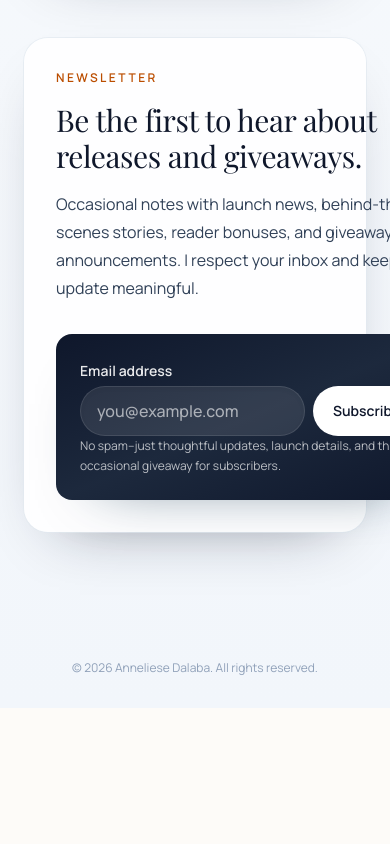
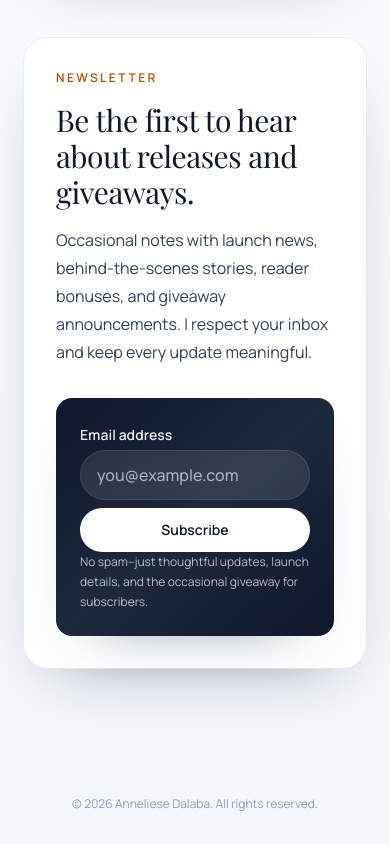
Before and after one commit to brendondalaba/anneliesedalaba, a Next.js app: page / in a window 390 px wide. Shown: the part 5214-6058 px from the top of the page. Before the commit the page ends 5922 px from the top, so only its background shows below. Built offline with nearby package versions, Linux system fonts and the light colour scheme; a web font is replaced by a local one.

Commit message:
Fix subscribe form overflow on mobile

```diff
--- a/app/page.tsx
+++ b/app/page.tsx
@@ -251,7 +251,7 @@ If you’d like fun facts, news, updates, and giveaway info delivered right to y
               >
                 <label className="space-y-1 text-sm font-semibold text-white/90">
                   Email address
-                  <div className="mt-1 flex gap-2">
+                  <div className="mt-1 flex flex-col gap-2 sm:flex-row">
                     <input
                       type="email"
                       name="EMAIL"
@@ -261,7 +261,7 @@ If you’d like fun facts, news, updates, and giveaway info delivered right to y
                     />
                     <button
                       type="submit"
-                      className="shrink-0 inline-flex items-center justify-center rounded-full bg-white px-5 py-3 text-sm font-semibold text-slate-900 transition hover:-translate-y-0.5 hover:bg-amber-50"
+                      className="w-full shrink-0 inline-flex items-center justify-center rounded-full bg-white px-5 py-3 text-sm font-semibold text-slate-900 transition hover:-translate-y-0.5 hover:bg-amber-50 sm:w-auto"
                     >
                       Subscribe
                     </button>
```
